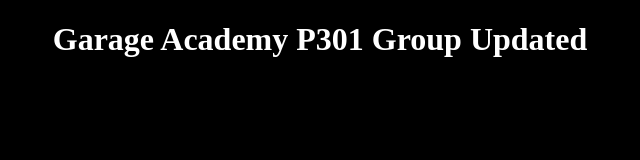
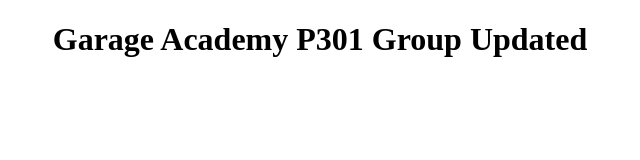
Before and after one commit to Babayev404/Front-2, a plain HTML site: page index.html in a window 1280 px wide. Shown: the whole page, without its empty margins (320-960 px from the left). Drawn offline with Linux system fonts and the light colour scheme.

Commit message:
style.css Deleted & index updated

```diff
--- a/index.html
+++ b/index.html
@@ -4,7 +4,6 @@
     <meta charset="UTF-8">
     <meta name="viewport" content="width=device-width, initial-scale=1.0">
     <title> Home </title>
-    <link rel="stylesheet" href="style.css">
 </head>
 <body>
     <h1>
--- a/style.css
+++ /dev/null
@@ -1,8 +0,0 @@
-body{
-    background-color: black;
-}
-
-h1{
-    color: #ffff;
-    width: 400;
-}
```
